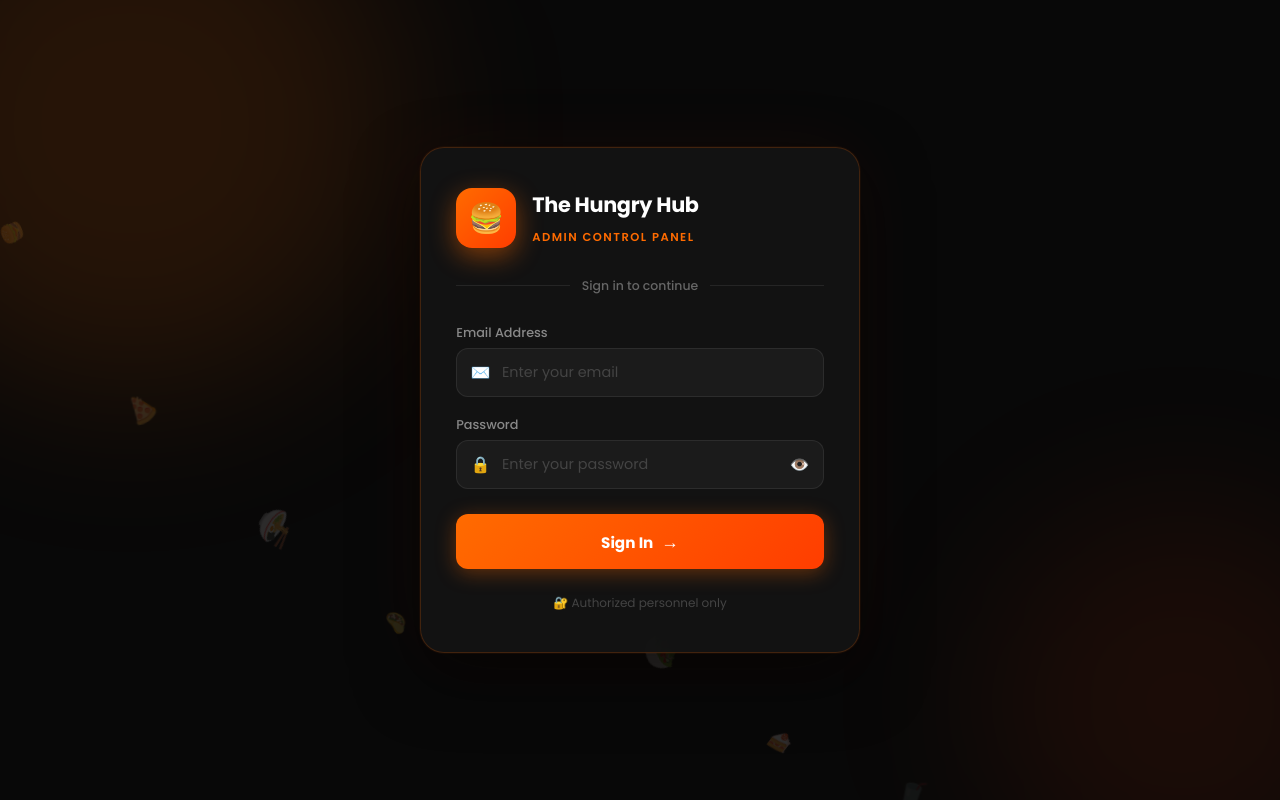
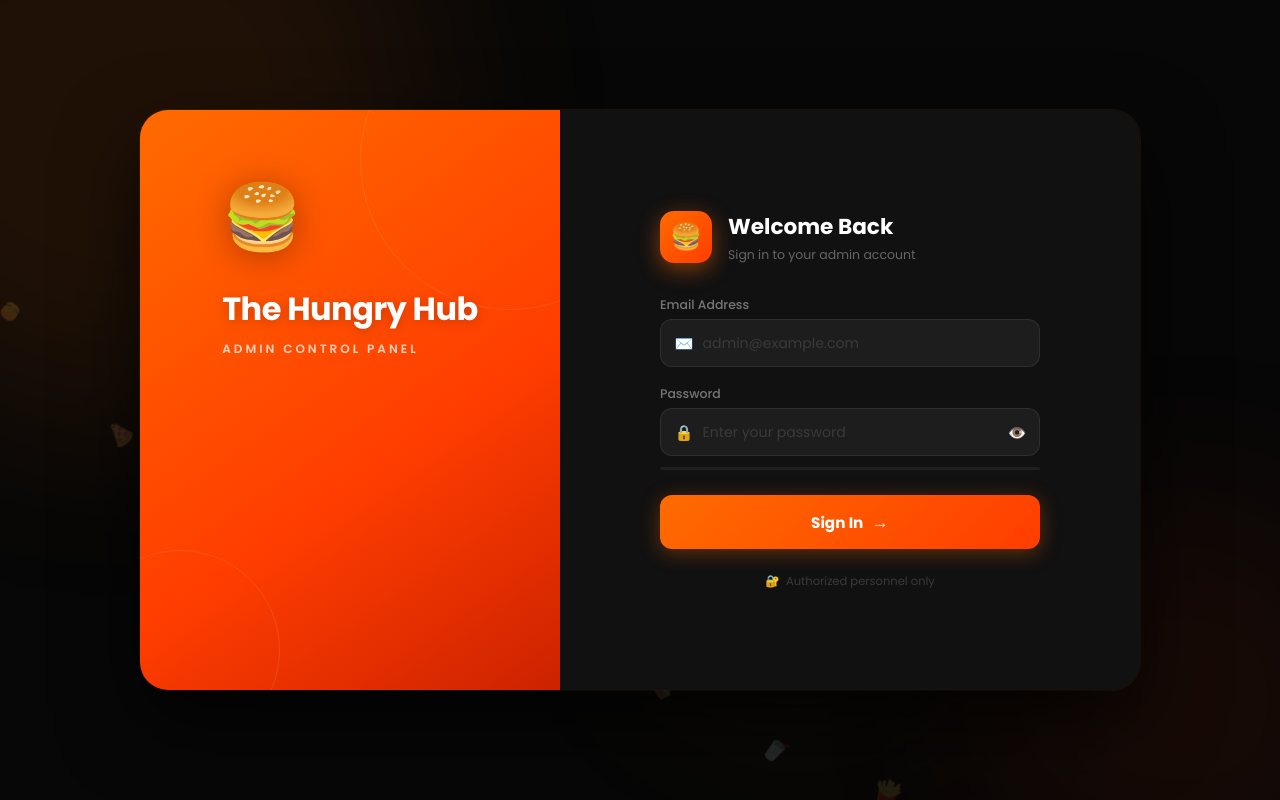
Before and after one commit to Prince8574/The-Hungry-Hub, a React (Vite) app in the folder admin/: page /login in a window 1280 px wide. Built offline with nearby package versions, Linux system fonts and the light colour scheme.

Commit message:
feat: premium admin login redesign with split layout, branding panel, animations

```diff
--- a/admin/src/pages/Login.jsx
+++ b/admin/src/pages/Login.jsx
@@ -1,34 +1,29 @@
-import { useState, useEffect, useRef } from "react";
+import { useState, useEffect } from "react";
 import { useNavigate } from "react-router-dom";
 import toast from "react-hot-toast";
 import "../styles/auth.css";
 
 const API = "http://localhost:5000/api";
-
-// Floating food particles
-const PARTICLES = ["🍔","🍕","🍜","🌮","🍣","🥗","🍰","🥤","🍟","🌯"];
+const PARTICLES = ["🍔","🍕","🍜","🌮","🍣","🥗","🍰","🥤","🍟","🌯","🧆","🥙"];
 
 export default function Login() {
-  const navigate  = useNavigate();
-  const formRef   = useRef(null);
-  const [form, setForm]       = useState({ email: "", password: "" });
-  const [loading, setLoading] = useState(false);
+  const navigate = useNavigate();
+  const [form, setForm]         = useState({ email: "", password: "" });
+  const [loading, setLoading]   = useState(false);
   const [showPass, setShowPass] = useState(false);
-  const [focused, setFocused]  = useState("");
-  const [shake, setShake]      = useState(false);
+  const [focused, setFocused]   = useState("");
+  const [shake, setShake]       = useState(false);
+  const [mounted, setMounted]   = useState(false);
 
-  // Redirect if already logged in
   useEffect(() => {
     if (localStorage.getItem("adminToken")) navigate("/dashboard");
+    setTimeout(() => setMounted(true), 50);
   }, [navigate]);
 
   const handleSubmit = async (e) => {
     e.preventDefault();
     if (!form.email || !form.password) {
-      setShake(true);
-      setTimeout(() => setShake(false), 600);
-      toast.error("Please fill all fields");
-      return;
+      triggerShake(); toast.error("Please fill all fields"); return;
     }
     setLoading(true);
     try {
@@ -40,92 +35,123 @@ export default function Login() {
       });
       const data = await res.json();
       if (!res.ok) throw new Error(data.message || "Login failed");
-
-      if (data.user.role !== "admin" && data.user.role !== "super_admin") {
+      if (data.user.role !== "admin" && data.user.role !== "super_admin")
         throw new Error("Access denied. Admins only!");
-      }
 
       localStorage.setItem("adminToken", data.token);
       localStorage.setItem("adminUser", JSON.stringify(data.user));
       localStorage.setItem("adminRole", data.user.role);
-
       toast.success(`Welcome, ${data.user.name}! 🎯`);
       navigate("/dashboard");
     } catch (err) {
-      setShake(true);
-      setTimeout(() => setShake(false), 600);
+      triggerShake();
       toast.error(err.message || "Invalid credentials");
-    } finally {
-      setLoading(false);
-    }
+    } finally { setLoading(false); }
   };
+
+  const triggerShake = () => {
+    setShake(true); setTimeout(() => setShake(false), 600);
+  };
+
+  const passStrength = form.password.length === 0 ? 0
+    : form.password.length < 4 ? 1
+    : form.password.length < 8 ? 2 : 3;
+  const strengthColor = ["transparent","#f44336","#ff9800","#4caf50"][passStrength];
+  const strengthWidth = [0, 33, 66, 100][passStrength];
 
   return (
     <div className="al-page">
-
-      {/* Animated background particles */}
+      {/* Particles */}
       <div className="al-particles" aria-hidden="true">
         {PARTICLES.map((p, i) => (
           <span key={i} className="al-particle" style={{
-            left:            `${(i * 10) % 95}%`,
-            animationDelay:  `${i * 0.7}s`,
-            animationDuration:`${8 + (i % 4) * 2}s`,
-            fontSize:        `${1.2 + (i % 3) * 0.4}rem`,
+            left: `${(i * 8.5) % 96}%`,
+            animationDelay: `${i * 0.6}s`,
+            animationDuration: `${9 + (i % 5) * 1.5}s`,
+            fontSize: `${1 + (i % 3) * 0.35}rem`,
           }}>{p}</span>
         ))}
       </div>
 
-      {/* Glow blobs */}
+      {/* Blobs */}
       <div className="al-blob al-blob1" />
       <div className="al-blob al-blob2" />
+      <div className="al-blob al-blob3" />
 
-      {/* Card */}
-      <div className={`al-card ${shake ? "al-shake" : ""}`} ref={formRef}>
+      {/* Main wrapper */}
+      <div className={`al-wrapper ${mounted ? "al-mounted" : ""}`}>
 
-        {/* Logo */}
-        <div className="al-logo">
-          <div className="al-logo-ring">
-            <span className="al-logo-emoji">🍔</span>
+        {/* LEFT — Branding */}
+        <div className="al-left">
+          <div className="al-left-inner">
+            <div className="al-brand-icon">🍔</div>
+            <h1 className="al-brand-name">The Hungry Hub</h1>
+            <p className="al-brand-sub">Admin Control Panel</p>
+
+            <div className="al-features">
+              {[
+                { icon: "📦", text: "Manage Orders" },
+                { icon: "🍽️", text: "Menu Control" },
+                { icon: "🚚", text: "Delivery Tracking" },
+                { icon: "📊", text: "Analytics Dashboard" },
+              ].map((f, i) => (
+                <div key={i} className="al-feature-item" style={{ animationDelay: `${0.3 + i * 0.1}s` }}>
+                  <span className="al-feature-icon">{f.icon}</span>
+                  <span>{f.text}</span>
                 </div>
-          <div className="al-logo-text">
-            <h1>The Hungry Hub</h1>
-            <span>Admin Control Panel</span>
+              ))}
             </div>
           </div>
 
-        {/* Divider */}
-        <div className="al-divider">
-          <span>Sign in to continue</span>
+          {/* Decorative circles */}
+          <div className="al-deco-circle al-deco1" />
+          <div className="al-deco-circle al-deco2" />
+        </div>
+
+        {/* RIGHT — Form */}
+        <div className="al-right">
+          <div className={`al-card ${shake ? "al-shake" : ""}`}>
+
+            {/* Header */}
+            <div className="al-card-header">
+              <div className="al-card-logo">
+                <span>🍔</span>
+              </div>
+              <div>
+                <h2>Welcome Back</h2>
+                <p>Sign in to your admin account</p>
+              </div>
             </div>
 
             {/* Form */}
             <form onSubmit={handleSubmit} className="al-form" autoComplete="off">
 
               {/* Email */}
-          <div className={`al-field ${focused === "email" ? "focused" : ""} ${form.email ? "has-value" : ""}`}>
+              <div className={`al-field ${focused === "email" ? "focused" : ""}`}>
                 <label>Email Address</label>
                 <div className="al-input-wrap">
-              <span className="al-input-icon">✉️</span>
+                  <span className="al-icon">✉️</span>
                   <input
                     type="email"
                     value={form.email}
                     onChange={e => setForm(p => ({ ...p, email: e.target.value }))}
                     onFocus={() => setFocused("email")}
                     onBlur={() => setFocused("")}
-                placeholder="Enter your email"
+                    placeholder="admin@example.com"
                     autoComplete="off"
                   />
                   {form.email && (
-                <span className="al-clear" onClick={() => setForm(p => ({ ...p, email: "" }))}>✕</span>
+                    <button type="button" className="al-clear-btn"
+                      onClick={() => setForm(p => ({ ...p, email: "" }))}>✕</button>
                   )}
                 </div>
               </div>
 
               {/* Password */}
-          <div className={`al-field ${focused === "password" ? "focused" : ""} ${form.password ? "has-value" : ""}`}>
+              <div className={`al-field ${focused === "password" ? "focused" : ""}`}>
                 <label>Password</label>
                 <div className="al-input-wrap">
-              <span className="al-input-icon">🔒</span>
+                  <span className="al-icon">🔒</span>
                   <input
                     type={showPass ? "text" : "password"}
                     value={form.password}
@@ -135,42 +161,39 @@ export default function Login() {
                     placeholder="Enter your password"
                     autoComplete="new-password"
                   />
-              <button type="button" className="al-eye" onClick={() => setShowPass(p => !p)}>
+                  <button type="button" className="al-eye-btn"
+                    onClick={() => setShowPass(p => !p)}>
                     {showPass ? "🙈" : "👁️"}
                   </button>
                 </div>
-            {/* Password strength bar */}
-            {form.password && (
-              <div className="al-strength">
-                <div className="al-strength-bar" style={{
-                  width: `${Math.min(form.password.length * 10, 100)}%`,
-                  background: form.password.length < 4 ? "#f44336"
-                            : form.password.length < 8 ? "#ff9800"
-                            : "#4caf50"
+                {/* Strength bar */}
+                <div className="al-strength-track">
+                  <div className="al-strength-fill" style={{
+                    width: `${strengthWidth}%`,
+                    background: strengthColor,
                   }} />
                 </div>
-            )}
               </div>
 
               {/* Submit */}
-          <button type="submit" className="al-submit" disabled={loading}>
+              <button type="submit" className="al-submit-btn" disabled={loading}>
                 {loading ? (
-              <span className="al-spinner" />
+                  <><span className="al-spinner" /><span>Signing in...</span></>
                 ) : (
-              <>
-                <span>Sign In</span>
-                <span className="al-arrow">→</span>
-              </>
+                  <><span>Sign In</span><span className="al-btn-arrow">→</span></>
                 )}
               </button>
 
             </form>
 
             {/* Footer */}
-        <p className="al-footer-note">
-          🔐 Authorized personnel only
-        </p>
+            <div className="al-card-footer">
+              <span>🔐</span>
+              <span>Authorized personnel only</span>
+            </div>
 
+          </div>
+        </div>
       </div>
     </div>
   );
--- a/admin/src/styles/auth.css
+++ b/admin/src/styles/auth.css
@@ -1,188 +1,216 @@
 /* ═══════════════════════════════════════════
-   ADMIN LOGIN PAGE
+   ADMIN LOGIN — PREMIUM REDESIGN
 ═══════════════════════════════════════════ */
+*, *::before, *::after { box-sizing: border-box; }
 
 .al-page {
   min-height: 100vh;
   display: flex;
   align-items: center;
   justify-content: center;
-  background: #080808;
+  background: #070707;
   position: relative;
   overflow: hidden;
   font-family: 'Poppins', sans-serif;
-  padding: 1rem;
 }
 
-/* ── Animated background blobs ── */
+/* ── Blobs ── */
 .al-blob {
   position: absolute;
   border-radius: 50%;
-  filter: blur(80px);
+  filter: blur(90px);
   pointer-events: none;
-  animation: al-blob-move 8s ease-in-out infinite alternate;
+  animation: blob-drift 10s ease-in-out infinite alternate;
+}
+.al-blob1 { width:600px; height:600px; background:rgba(255,107,0,0.1);  top:-200px; left:-200px; }
+.al-blob2 { width:400px; height:400px; background:rgba(255,61,0,0.07);  bottom:-100px; right:-100px; animation-delay:5s; }
+.al-blob3 { width:300px; height:300px; background:rgba(255,150,0,0.06); top:50%; left:50%; transform:translate(-50%,-50%); animation-delay:2s; }
+
+@keyframes blob-drift {
+  from { transform: translate(0,0) scale(1); }
+  to   { transform: translate(30px,20px) scale(1.08); }
 }
 
-.al-blob1 {
-  width: 500px; height: 500px;
-  background: rgba(255, 107, 0, 0.12);
-  top: -150px; left: -150px;
+/* ── Particles ── */
+.al-particles { position:absolute; inset:0; pointer-events:none; overflow:hidden; }
+.al-particle  {
+  position: absolute; bottom: -60px;
+  animation: particle-rise linear infinite;
+  opacity: 0; user-select: none;
+}
+@keyframes particle-rise {
+  0%   { transform:translateY(0) rotate(0deg);   opacity:0; }
+  8%   { opacity:0.18; }
+  92%  { opacity:0.18; }
+  100% { transform:translateY(-110vh) rotate(360deg); opacity:0; }
 }
 
-.al-blob2 {
-  width: 400px; height: 400px;
-  background: rgba(255, 61, 0, 0.08);
-  bottom: -100px; right: -100px;
-  animation-delay: 4s;
+/* ── Main wrapper ── */
+.al-wrapper {
+  display: flex;
+  width: 100%;
+  max-width: 1000px;
+  min-height: 580px;
+  border-radius: 28px;
+  overflow: hidden;
+  box-shadow: 0 32px 80px rgba(0,0,0,0.7), 0 0 0 1px rgba(255,107,0,0.12);
+  position: relative;
+  z-index: 10;
+  opacity: 0;
+  transform: translateY(30px) scale(0.97);
+  transition: opacity 0.6s ease, transform 0.6s cubic-bezier(0.34,1.56,0.64,1);
+  margin: 1rem;
 }
+.al-wrapper.al-mounted { opacity:1; transform:translateY(0) scale(1); }
 
-@keyframes al-blob-move {
-  from { transform: translate(0, 0) scale(1); }
-  to   { transform: translate(40px, 30px) scale(1.1); }
-}
-
-/* ── Floating particles ── */
-.al-particles {
-  position: absolute;
-  inset: 0;
-  pointer-events: none;
+/* ── LEFT — Branding ── */
+.al-left {
+  width: 42%;
+  background: linear-gradient(145deg, #ff6b00 0%, #ff3d00 60%, #cc2200 100%);
+  padding: 3rem 2.5rem;
+  display: flex;
+  align-items: center;
+  justify-content: center;
+  position: relative;
   overflow: hidden;
 }
 
-.al-particle {
-  position: absolute;
-  bottom: -50px;
-  animation: al-float linear infinite;
-  opacity: 0.15;
-  user-select: none;
+.al-left-inner { position:relative; z-index:2; }
+
+.al-brand-icon {
+  font-size: 4rem;
+  display: block;
+  margin-bottom: 1.2rem;
+  filter: drop-shadow(0 4px 16px rgba(0,0,0,0.3));
+  animation: icon-float 3s ease-in-out infinite;
+}
+@keyframes icon-float {
+  0%,100% { transform: translateY(0); }
+  50%     { transform: translateY(-8px); }
 }
 
-@keyframes al-float {
-  0%   { transform: translateY(0) rotate(0deg);   opacity: 0; }
-  10%  { opacity: 0.15; }
-  90%  { opacity: 0.15; }
-  100% { transform: translateY(-110vh) rotate(360deg); opacity: 0; }
+.al-brand-name {
+  font-size: 2rem;
+  font-weight: 900;
+  color: #fff;
+  margin: 0 0 0.4rem;
+  letter-spacing: -0.5px;
+  text-shadow: 0 2px 12px rgba(0,0,0,0.2);
+}
+
+.al-brand-sub {
+  font-size: 0.75rem;
+  color: rgba(255,255,255,0.75);
+  text-transform: uppercase;
+  letter-spacing: 3px;
+  font-weight: 600;
+  margin: 0 0 2.5rem;
+}
+
+.al-features { display:flex; flex-direction:column; gap:0.75rem; }
+
+.al-feature-item {
+  display: flex;
+  align-items: center;
+  gap: 0.85rem;
+  background: rgba(255,255,255,0.12);
+  border: 1px solid rgba(255,255,255,0.2);
+  border-radius: 12px;
+  padding: 0.65rem 1rem;
+  color: #fff;
+  font-size: 0.85rem;
+  font-weight: 500;
+  backdrop-filter: blur(8px);
+  animation: feature-in 0.5s ease backwards;
+}
+@keyframes feature-in {
+  from { opacity:0; transform:translateX(-20px); }
+  to   { opacity:1; transform:translateX(0); }
+}
+
+.al-feature-icon { font-size: 1.1rem; }
+
+/* Decorative circles */
+.al-deco-circle {
+  position: absolute;
+  border-radius: 50%;
+  border: 1px solid rgba(255,255,255,0.1);
+  pointer-events: none;
+}
+.al-deco1 { width:300px; height:300px; top:-100px; right:-100px; }
+.al-deco2 { width:200px; height:200px; bottom:-60px; left:-60px; }
+
+/* ── RIGHT — Form ── */
+.al-right {
+  flex: 1;
+  background: #111111;
+  display: flex;
+  align-items: center;
+  justify-content: center;
+  padding: 2.5rem 2rem;
 }
 
 /* ── Card ── */
 .al-card {
-  background: rgba(20, 20, 20, 0.95);
-  border: 1px solid rgba(255, 107, 0, 0.2);
-  border-radius: 24px;
-  padding: 2.5rem 2.2rem;
   width: 100%;
-  max-width: 440px;
-  position: relative;
-  z-index: 10;
-  box-shadow:
-    0 0 0 1px rgba(255,107,0,0.05),
-    0 24px 64px rgba(0,0,0,0.6),
-    0 0 80px rgba(255,107,0,0.06);
-  animation: al-card-in 0.6s cubic-bezier(0.34,1.56,0.64,1);
-  backdrop-filter: blur(20px);
+  max-width: 380px;
 }
 
-@keyframes al-card-in {
-  from { opacity: 0; transform: translateY(40px) scale(0.95); }
-  to   { opacity: 1; transform: translateY(0) scale(1); }
+.al-shake { animation: al-shake 0.5s cubic-bezier(0.36,0.07,0.19,0.97); }
+@keyframes al-shake {
+  0%,100% { transform:translateX(0); }
+  20%     { transform:translateX(-8px); }
+  40%     { transform:translateX(8px); }
+  60%     { transform:translateX(-5px); }
+  80%     { transform:translateX(5px); }
 }
 
-.al-shake {
-  animation: al-shake 0.5s cubic-bezier(0.36,0.07,0.19,0.97);
-}
-
-@keyframes al-shake {
-  0%,100% { transform: translateX(0); }
-  20%     { transform: translateX(-8px); }
-  40%     { transform: translateX(8px); }
-  60%     { transform: translateX(-6px); }
-  80%     { transform: translateX(6px); }
-}
-
-/* ── Logo ── */
-.al-logo {
+/* Card header */
+.al-card-header {
   display: flex;
   align-items: center;
   gap: 1rem;
-  margin-bottom: 1.8rem;
+  margin-bottom: 2rem;
 }
 
-.al-logo-ring {
-  width: 60px; height: 60px;
-  border-radius: 16px;
+.al-card-logo {
+  width: 52px; height: 52px;
+  border-radius: 14px;
   background: linear-gradient(135deg, #ff6b00, #ff3d00);
   display: flex; align-items: center; justify-content: center;
-  font-size: 1.8rem;
-  box-shadow: 0 8px 24px rgba(255,107,0,0.4);
+  font-size: 1.6rem;
+  box-shadow: 0 6px 20px rgba(255,107,0,0.4);
   flex-shrink: 0;
-  animation: al-logo-pulse 3s ease-in-out infinite;
+  animation: logo-glow 3s ease-in-out infinite;
+}
+@keyframes logo-glow {
+  0%,100% { box-shadow:0 6px 20px rgba(255,107,0,0.4); }
+  50%     { box-shadow:0 6px 28px rgba(255,107,0,0.7); }
 }
 
-@keyframes al-logo-pulse {
-  0%,100% { box-shadow: 0 8px 24px rgba(255,107,0,0.4); }
-  50%     { box-shadow: 0 8px 32px rgba(255,107,0,0.65); }
-}
-
-.al-logo-text h1 {
-  font-size: 1.3rem;
+.al-card-header h2 {
+  font-size: 1.35rem;
   font-weight: 800;
   color: #fff;
-  margin: 0 0 0.15rem;
-  letter-spacing: -0.3px;
+  margin: 0 0 0.2rem;
 }
-
-.al-logo-text span {
-  font-size: 0.72rem;
-  color: #ff6b00;
-  font-weight: 600;
-  text-transform: uppercase;
-  letter-spacing: 1.5px;
-}
-
-/* ── Divider ── */
-.al-divider {
-  display: flex;
-  align-items: center;
-  gap: 0.75rem;
-  margin-bottom: 1.8rem;
-}
-
-.al-divider::before,
-.al-divider::after {
-  content: "";
-  flex: 1;
-  height: 1px;
-  background: rgba(255,255,255,0.08);
-}
-
-.al-divider span {
+.al-card-header p {
   font-size: 0.78rem;
   color: #666;
-  white-space: nowrap;
-  font-weight: 500;
+  margin: 0;
 }
 
 /* ── Form ── */
-.al-form {
-  display: flex;
-  flex-direction: column;
-  gap: 1.2rem;
-}
+.al-form { display:flex; flex-direction:column; gap:1.1rem; }
 
-/* ── Field ── */
-.al-field {
-  display: flex;
-  flex-direction: column;
-  gap: 0.4rem;
-}
+.al-field { display:flex; flex-direction:column; gap:0.35rem; }
 
 .al-field label {
-  font-size: 0.8rem;
-  color: #888;
+  font-size: 0.78rem;
+  color: #777;
   font-weight: 500;
   transition: color 0.2s;
 }
-
 .al-field.focused label { color: #ff6b00; }
 
 .al-input-wrap {
@@ -191,80 +219,67 @@
   align-items: center;
 }
 
-.al-input-icon {
+.al-icon {
   position: absolute;
   left: 0.9rem;
-  font-size: 1rem;
+  font-size: 0.95rem;
   pointer-events: none;
   transition: transform 0.2s;
 }
-
-.al-field.focused .al-input-icon { transform: scale(1.15); }
+.al-field.focused .al-icon { transform: scale(1.15); }
 
 .al-input-wrap input {
   width: 100%;
-  padding: 0.8rem 2.8rem 0.8rem 2.8rem;
-  background: rgba(255,255,255,0.04);
+  padding: 0.78rem 2.8rem 0.78rem 2.6rem;
+  background: rgba(255,255,255,0.05);
   border: 1.5px solid rgba(255,255,255,0.08);
   border-radius: 12px;
   color: #fff;
-  font-size: 0.9rem;
+  font-size: 0.88rem;
   font-family: 'Poppins', sans-serif;
   outline: none;
-  transition: all 0.25s;
+  transition: all 0.2s;
 }
-
-.al-input-wrap input::placeholder { color: #444; }
-
+.al-input-wrap input::placeholder { color: #3a3a3a; }
 .al-field.focused .al-input-wrap input {
   border-color: #ff6b00;
-  background: rgba(255,107,0,0.05);
+  background: rgba(255,107,0,0.06);
   box-shadow: 0 0 0 3px rgba(255,107,0,0.1);
 }
 
-.al-eye {
+.al-eye-btn, .al-clear-btn {
   position: absolute;
-  right: 0.9rem;
+  right: 0.85rem;
   background: none;
   border: none;
   cursor: pointer;
-  font-size: 1rem;
-  color: #666;
+  font-size: 0.95rem;
+  color: #555;
   padding: 0;
   transition: color 0.15s;
+  line-height: 1;
 }
-.al-eye:hover { color: #ff6b00; }
+.al-eye-btn:hover, .al-clear-btn:hover { color: #ff6b00; }
+.al-clear-btn { font-size: 0.7rem; font-weight: 700; }
 
-.al-clear {
-  position: absolute;
-  right: 0.9rem;
-  color: #555;
-  cursor: pointer;
-  font-size: 0.75rem;
-  font-weight: 700;
-  transition: color 0.15s;
-}
-.al-clear:hover { color: #ff6b00; }
-
-/* Password strength bar */
-.al-strength {
+/* Strength bar */
+.al-strength-track {
   height: 3px;
   background: rgba(255,255,255,0.06);
   border-radius: 2px;
   overflow: hidden;
   margin-top: 0.3rem;
 }
-
-.al-strength-bar {
+.al-strength-fill {
   height: 100%;
   border-radius: 2px;
   transition: width 0.3s ease, background 0.3s ease;
 }
 
-/* ── Submit button ── */
-.al-submit {
-  margin-top: 0.4rem;
-  padding: 0.9rem;
+/* Submit button */
+.al-submit-btn {
+  margin-top: 0.5rem;
+  padding: 0.88rem;
   background: linear-gradient(135deg, #ff6b00, #ff3d00);
   border: none;
   border-radius: 12px;
@@ -277,57 +292,64 @@
   align-items: center;
   justify-content: center;
   gap: 0.5rem;
-  transition: all 0.25s;
+  transition: all 0.2s;
   box-shadow: 0 4px 20px rgba(255,107,0,0.35);
   position: relative;
   overflow: hidden;
 }
-
-.al-submit::before {
+.al-submit-btn::after {
   content: "";
   position: absolute;
   inset: 0;
-  background: linear-gradient(135deg, rgba(255,255,255,0.15), transparent);
+  background: linear-gradient(135deg, rgba(255,255,255,0.12), transparent);
   opacity: 0;
   transition: opacity 0.2s;
 }
+.al-submit-btn:hover:not(:disabled)::after { opacity: 1; }
+.al-submit-btn:hover:not(:disabled) {
+  transform: translateY(-2px);
+  box-shadow: 0 8px 28px rgba(255,107,0,0.55);
+}
+.al-submit-btn:active:not(:disabled) { transform: translateY(0); }
+.al-submit-btn:disabled { opacity: 0.6; cursor: not-allowed; }
 
-.al-submit:hover:not(:disabled)::before { opacity: 1; }
-.al-submit:hover:not(:disabled) {
-  transform: translateY(-2px);
-  box-shadow: 0 8px 28px rgba(255,107,0,0.5);
-}
-.al-submit:active:not(:disabled) { transform: translateY(0); }
-.al-submit:disabled { opacity: 0.6; cursor: not-allowed; }
-
-.al-arrow {
+.al-btn-arrow {
   font-size: 1.1rem;
   transition: transform 0.2s;
 }
-.al-submit:hover:not(:disabled) .al-arrow { transform: translateX(4px); }
+.al-submit-btn:hover:not(:disabled) .al-btn-arrow { transform: translateX(5px); }
 
 /* Spinner */
 .al-spinner {
-  width: 20px; height: 20px;
+  width: 18px; height: 18px;
   border: 2.5px solid rgba(255,255,255,0.3);
   border-top-color: #fff;
   border-radius: 50%;
-  animation: al-spin 0.7s linear infinite;
+  animation: spin 0.7s linear infinite;
   display: inline-block;
 }
+@keyframes spin { to { transform: rotate(360deg); } }
 
-@keyframes al-spin { to { transform: rotate(360deg); } }
-
-/* ── Footer note ── */
-.al-footer-note {
-  text-align: center;
+/* Card footer */
+.al-card-footer {
+  display: flex;
+  align-items: center;
+  justify-content: center;
+  gap: 0.4rem;
   margin-top: 1.5rem;
-  font-size: 0.75rem;
-  color: #444;
+  font-size: 0.72rem;
+  color: #3a3a3a;
 }
 
 /* ── Responsive ── */
+@media (max-width: 768px) {
+  .al-wrapper { flex-direction: column; max-width: 420px; min-height: auto; }
+  .al-left { width: 100%; padding: 2rem; }
+  .al-brand-name { font-size: 1.6rem; }
+  .al-features { display: none; }
+  .al-right { padding: 2rem 1.5rem; }
+}
+
 @media (max-width: 480px) {
-  .al-card { padding: 2rem 1.5rem; border-radius: 20px; }
-  .al-logo-text h1 { font-size: 1.1rem; }
+  .al-wrapper { border-radius: 20px; margin: 0.75rem; }
 }
```
Lines whose indentation alone changed are shown as unchanged.
